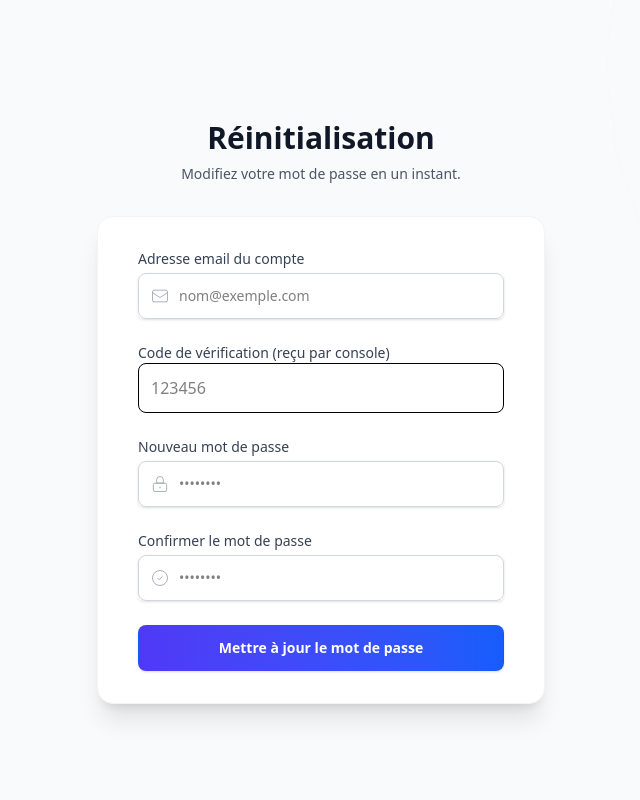
After one commit to kouadiokarnou7/test, a Django app: a page that uses templates/authentification/password.html in a window 1280 px wide. The commit adds this page. Shown: the whole page, without its empty margins (319-959 px from the left). Run offline with Django 5.2, Linux system fonts and the light colour scheme.

Commit message:
ajout manqué de réinitialisation de mot de passe

```diff
--- a/application/views.py
+++ b/application/views.py
@@ -3,10 +3,13 @@ from django.shortcuts import render, redirect
 from django.contrib.auth.models import User
 from django.contrib.auth import login, authenticate,logout
 from django.contrib import messages
+import random
+from django.core.mail import send_mail
 
 # Create your views here.
 
 def landing_page(request):
+
     return render(request, 'index.html')
 
 
@@ -59,11 +62,54 @@ def login_page(request):
             messages.error(request, "Email ou mot de passe invalide.")
     return render(request,'authentification/login.html')
 
-
+# déconnexion
 def logout_page(request):
     logout(request)
     return redirect('login')
 
+# vérification de l'email dans la table User
+def reset_page(request):
 
-def reset_page(request):
-    return render(request,'authentification/reset.html')
+    if request.method == "POST":
+
+
+        # Attention : c'est request.POST (en majuscules)
+        email = request.POST.get("email")
+
+        # On vérifie si un utilisateur avec cet email existe
+        user_exists = User.objects.filter(email=email).exists()
+
+        if user_exists:
+            # Si l'email existe, on redirige vers la page pour changer le mot de passe
+            # On passe l'email dans l'URL pour savoir quel compte modifier
+            # Dans reset_page, quand l'email est trouvé :
+            return redirect('password_change', email=email)
+        else:
+            # Si l'email n'existe pas, on affiche une erreur
+            messages.error(request, "Cet email n'est pas enregistré.")
+
+    return render(request, "authentification/reset.html")
+
+
+##
+# Ajoute , email ici --------------------------v
+def resetpassword_page(request, email):
+    if request.method == "POST":
+        new_password = request.POST.get('new_password')
+        confirm_password = request.POST.get('confirm_password')
+
+        if new_password != confirm_password:
+            messages.error(request, "Les mots de passe ne correspondent pas.")
+            return render(request, 'authentification/password.html', {'email': email})
+
+        try:
+            user = User.objects.get(email=email)
+            user.set_password(new_password)
+            user.save()
+            messages.success(request, "Mot de passe modifié !")
+            return redirect('login')
+        except User.DoesNotExist:
+            messages.error(request, "Erreur critique : utilisateur introuvable.")
+
+    # On passe l'email au template pour qu'il sache quel compte on traite
+    return render(request, 'authentification/password.html', {'email': email})
--- a/config/urls.py
+++ b/config/urls.py
@@ -28,6 +28,7 @@ urlpatterns = [
     path('register/',views.register_page,name="register"),
     path('logout/',views.logout_page,name="logout"),
     path('reset_password/',views.reset_page,name="password_reset"),
+   path('reset_change/<str:email>/', views.resetpassword_page, name="password_change"),
 
 
 ]
--- /dev/null
+++ b/templates/authentification/password.html
@@ -0,0 +1,59 @@
+{% extends 'base.html' %}
+{% block content %}
+<div class="min-h-screen bg-gray-50 flex flex-col justify-center py-12 sm:px-6 lg:px-8 relative overflow-hidden">
+    <div class="absolute top-0 right-0 -mr-20 -mt-20 w-72 h-72 bg-indigo-200 rounded-full mix-blend-multiply filter blur-3xl opacity-20"></div>
+
+    <div class="sm:mx-auto sm:w-full sm:max-w-md relative z-10">
+        <div class="text-center">
+            <h2 class="mt-6 text-3xl font-extrabold text-gray-900">Réinitialisation</h2>
+            <p class="mt-2 text-sm text-gray-600">Modifiez votre mot de passe en un instant.</p>
+        </div>
+
+        <div class="mt-8 bg-white py-8 px-4 shadow-xl sm:rounded-2xl sm:px-10 border border-gray-100">
+            <form class="space-y-6" method="POST">
+                {% csrf_token %}
+
+                <div>
+                    <label for="email" class="block text-sm font-medium text-gray-700">Adresse email du compte</label>
+                    <div class="mt-1 relative rounded-md shadow-sm">
+                        <div class="absolute inset-y-0 left-0 pl-3 flex items-center pointer-events-none">
+                            <svg class="h-5 w-5 text-gray-400" fill="none" stroke="currentColor" viewBox="0 0 24 24"><path d="M3 8l7.89 5.26a2 2 0 002.22 0L21 8M5 19h14a2 2 0 002-2V7a2 2 0 00-2-2H5a2 2 0 00-2 2v10a2 2 0 002 2z"/></svg>
+                        </div>
+                        <input id="email" name="email" type="email" required class="appearance-none block w-full pl-10 pr-3 py-3 border border-gray-300 rounded-lg focus:ring-indigo-500 focus:border-indigo-500 sm:text-sm" placeholder="nom@exemple.com">
+                    </div>
+                </div>
+                <div>
+                    <label class="block text-sm font-medium text-gray-700">Code de vérification (reçu par console)</label>
+                    <input name="otp" type="text" maxlength="6" required class="w-full px-3 py-3 border rounded-lg focus:ring-indigo-500" placeholder="123456">
+                </div>
+
+                <div>
+                    <label for="new_password" class="block text-sm font-medium text-gray-700">Nouveau mot de passe</label>
+                    <div class="mt-1 relative rounded-md shadow-sm">
+                        <div class="absolute inset-y-0 left-0 pl-3 flex items-center pointer-events-none">
+                            <svg class="h-5 w-5 text-gray-400" fill="none" stroke="currentColor" viewBox="0 0 24 24"><path d="M12 15v2m-6 4h12a2 2 0 002-2v-6a2 2 0 00-2-2H6a2 2 0 00-2 2v6a2 2 0 002 2zm10-10V7a4 4 0 00-8 0v4h8z"/></svg>
+                        </div>
+                        <input id="new_password" name="new_password" type="password" required class="appearance-none block w-full pl-10 pr-3 py-3 border border-gray-300 rounded-lg focus:ring-indigo-500 focus:border-indigo-500 sm:text-sm" placeholder="••••••••">
+                    </div>
+                </div>
+
+                <div>
+                    <label for="confirm_password" class="block text-sm font-medium text-gray-700">Confirmer le mot de passe</label>
+                    <div class="mt-1 relative rounded-md shadow-sm">
+                        <div class="absolute inset-y-0 left-0 pl-3 flex items-center pointer-events-none">
+                            <svg class="h-5 w-5 text-gray-400" fill="none" stroke="currentColor" viewBox="0 0 24 24"><path d="M9 12l2 2 4-4m6 2a9 9 0 11-18 0 9 9 0 0118 0z"/></svg>
+                        </div>
+                        <input id="confirm_password" name="confirm_password" type="password" required class="appearance-none block w-full pl-10 pr-3 py-3 border border-gray-300 rounded-lg focus:ring-indigo-500 focus:border-indigo-500 sm:text-sm" placeholder="••••••••">
+                    </div>
+                </div>
+
+                <div>
+                    <button type="submit" class="w-full flex justify-center py-3 px-4 border border-transparent rounded-lg shadow-sm text-sm font-bold text-white bg-gradient-to-r from-indigo-600 to-blue-600 hover:from-indigo-700 hover:to-blue-700 transition-all transform hover:scale-[1.01]">
+                        Mettre à jour le mot de passe
+                    </button>
+                </div>
+            </form>
+        </div>
+    </div>
+</div>
+{% endblock %}
--- a/templates/authentification/reset.html
+++ b/templates/authentification/reset.html
@@ -10,7 +10,7 @@
         </div>
 
         <div class="mt-8 bg-white py-8 px-4 shadow-xl sm:rounded-2xl sm:px-10 border border-gray-100">
-            <form class="space-y-6" method="post">
+            <form class="space-y-6" method="POST">
                 {% csrf_token %}
                 <div>
                     <label for="id_email" class="block text-sm font-medium text-gray-700">Adresse email</label>
@@ -24,7 +24,7 @@
 
                 <div>
                     <button type="submit" class="w-full flex justify-center py-3 px-4 border border-transparent rounded-lg shadow-sm text-sm font-bold text-white bg-gradient-to-r from-indigo-600 to-blue-600 hover:from-indigo-700 hover:to-blue-700 transition-all">
-                        Envoyer le lien
+                        Vérifier le mot de passe
                     </button>
                 </div>
             </form>
--- a/templates/index.html
+++ b/templates/index.html
@@ -86,7 +86,7 @@
                 <h1 class="text-4xl sm:text-5xl md:text-6xl font-extrabold text-gray-900 tracking-tight mb-6 leading-tight">
                     Bienvenue chez <br class="hidden sm:block"/>
                     <span class="text-transparent bg-clip-text bg-gradient-to-r from-indigo-600 to-blue-600">
-                        Succes Management Consulting
+                        Success Management Consulting
                     </span>
                 </h1>
 
```
Also changed, not shown: db.sqlite3.
